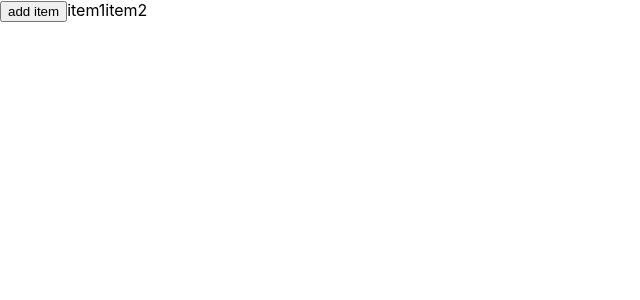
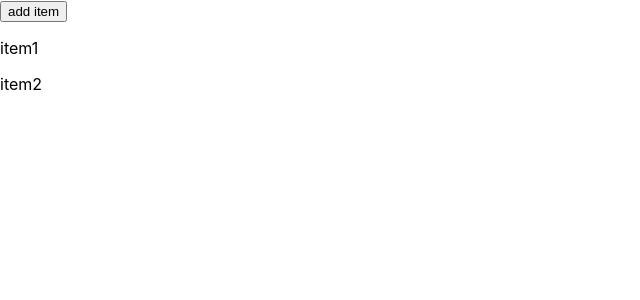
Before and after one commit to kencal20/dbc_reactproject1, a React (Create React App) app: page / in a window 1280 px wide. Shown: the top 300 px of the page, without its empty margins (0-640 px from the left). Built offline with nearby package versions, Linux system fonts and the light colour scheme.

Commit message:
changing the element Item variable from being a local to global variable

```diff
--- a/src/App4.js
+++ b/src/App4.js
@@ -6,9 +6,8 @@ export default function App4() {
     function addItemOnUpdate() {
         setItem((prevItem) => { return [...prevItem, `item${prevItem.length + 1}`] })
 
-        let elementItem = item.map((item) => { return <p key={item.length + 1}></p> })
-
     }
+    let elementItem = item.map((item) => { return <p key={item.length + 1}>{item}</p> })
 
     return (
         <div className='App4'>
@@ -16,7 +15,7 @@ export default function App4() {
                 add item
             </button>
             {
-                item
+                elementItem
             }
         </div>
     )
```
